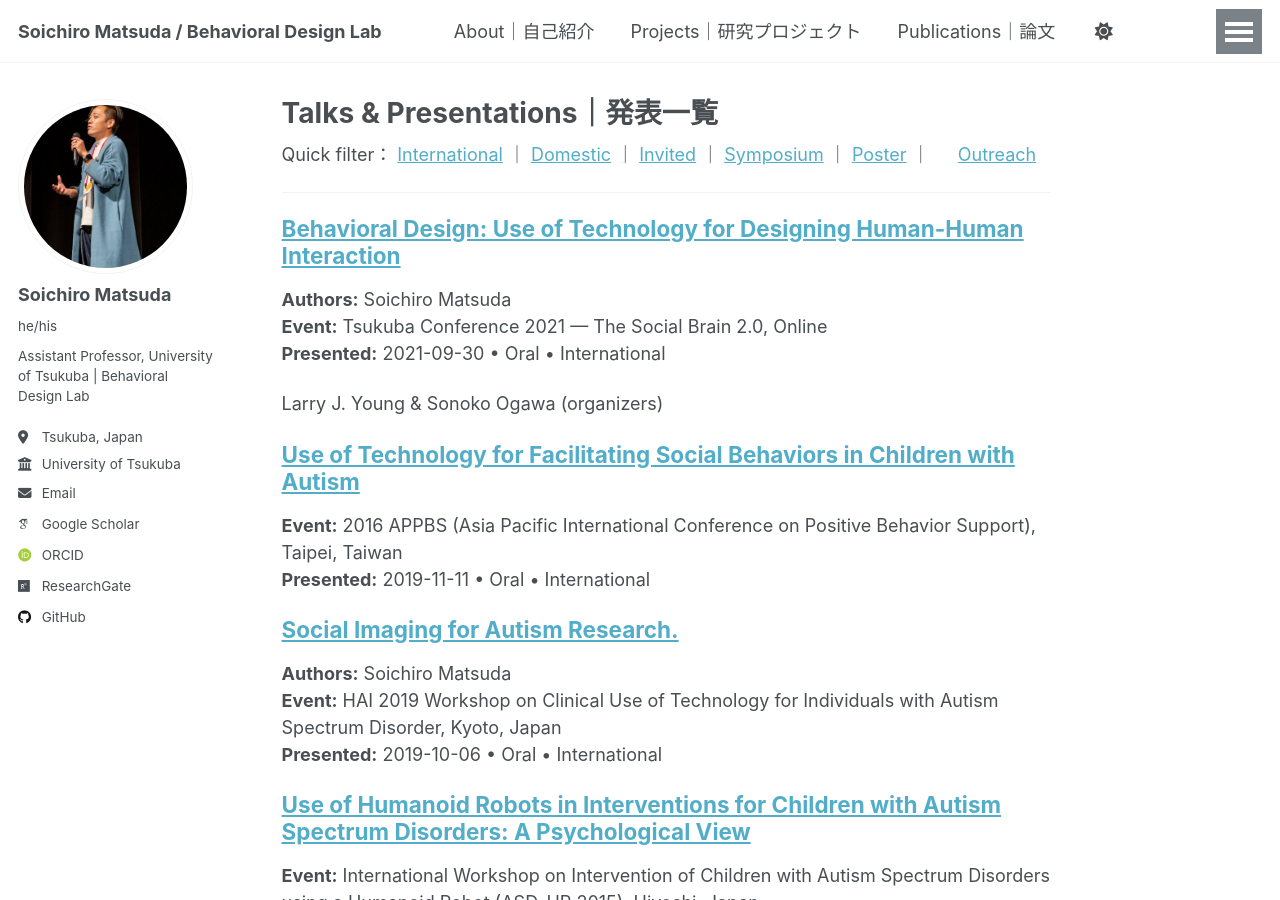
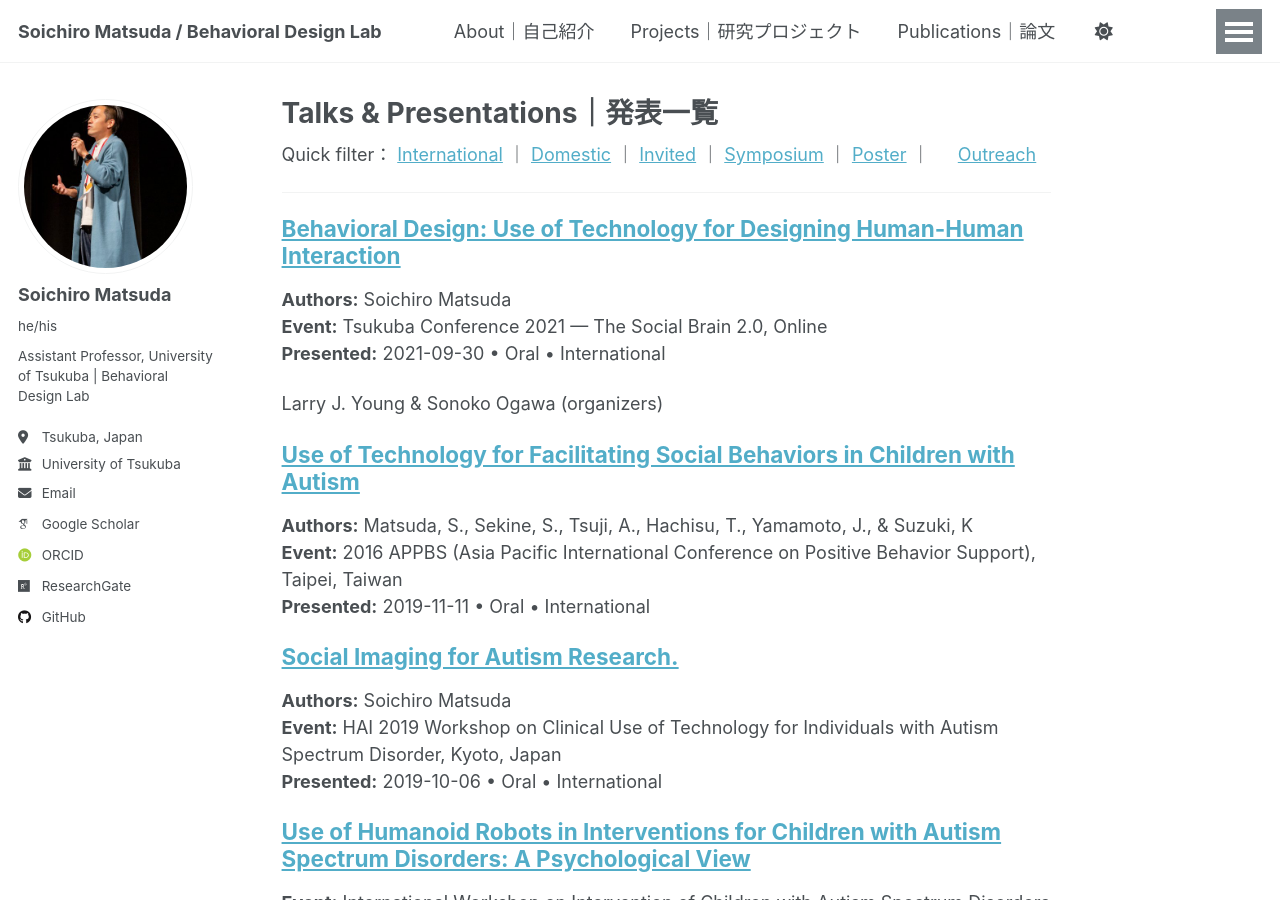
Before and after one commit to BehavioralDesignerMatsuda/BehavioralDesignerMatsuda.github.io, a Jekyll site: the page built from _pages/talks.md, in a window 1280 px wide and 900 px high. Built offline with Jekyll 4.4.1, drawn with Linux system fonts in a browser that asks for light colours; some web fonts are replaced; a script that is not in the unit is left out.

Commit message:
Update 2016-APPBS.md

```diff
--- a/_talks/2016-APPBS.md
+++ b/_talks/2016-APPBS.md
@@ -6,5 +6,6 @@ audience: international
 format: oral
 event: "2016 APPBS (Asia Pacific International Conference on Positive Behavior Support)"
 location: "Taipei, Taiwan"
+authors: "Matsuda, S., Sekine, S., Tsuji, A., Hachisu, T., Yamamoto, J., & Suzuki, K"
 excerpt:
 ---
```
